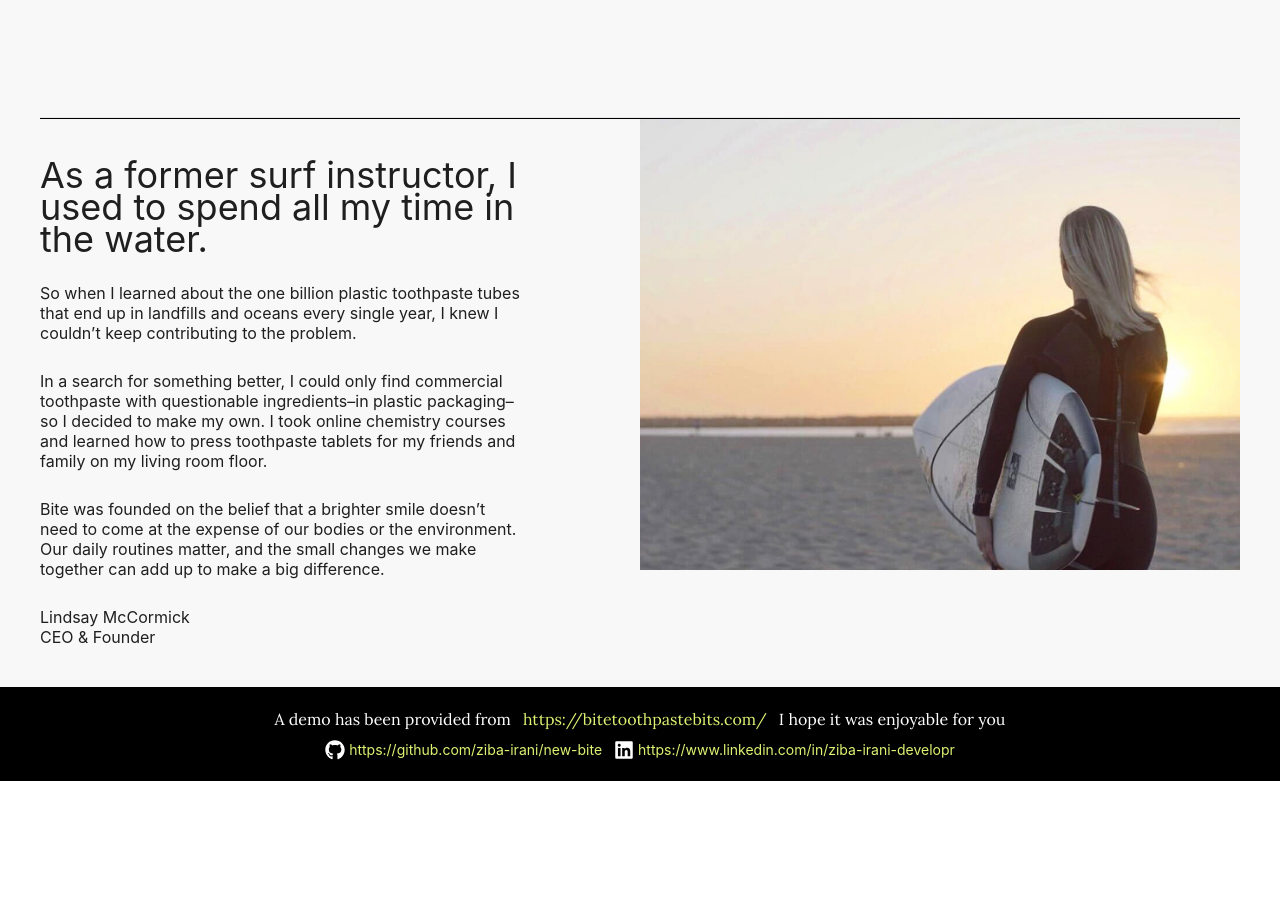
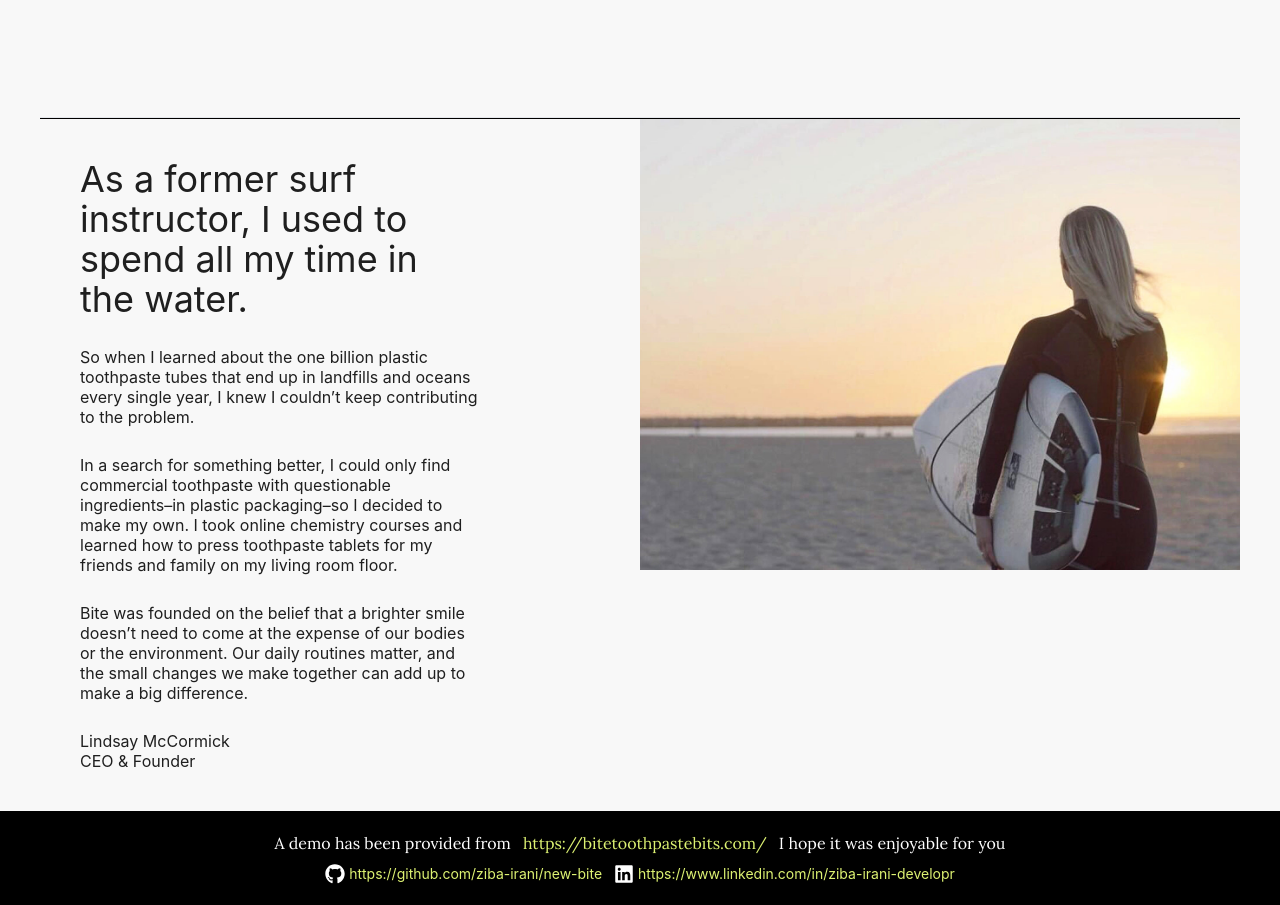
Before and after one commit to ziba-irani/new-bite, a React (Vite) app: page /about in a window 1280 px wide. Shown: the part 363-1268 px from the top of the page. Before the commit the page ends 1144 px from the top, so only its background shows below. Built offline with nearby package versions, Linux system fonts and the light colour scheme.

Commit message:
Update index.tsx

```diff
--- a/src/components/about/index.tsx
+++ b/src/components/about/index.tsx
@@ -7,16 +7,16 @@ export default function AboutBite() {
       <Typography
         children="From the living room to Shark Tank to now."
         typeof="p"
-        className="pb-28 pt-36 md:text-6xl text-4xl font-semibold font-Lora w-1/2  mx-auto text-center "
+        className="pb-28 pt-36 md:text-6xl text-4xl font-semibold font-Lora md:w-1/2 w-3/4  mx-auto text-center "
       />
       <div className="px-10">
         <hr className="w-full h-[2px] bg-black" />
         <div className="grid grid-cols-2 ">
-          <div className="md:col-span-1 col-span-2 py-10 gap-7 flex flex-col w-4/5 order-2 md:order-1">
+          <div className="md:col-span-1 col-span-2 py-10 gap-7 flex flex-col md:w-4/5 w-full px-10 order-2 md:order-1">
             <Typography
               typeof="h3"
               children="As a former surf instructor, I used to spend all my time in the water."
-              className="text-4xl leading-8"
+              className="md:text-4xl text-3xl leading-8"
             />
             <Typography
               typeof="p"
```
